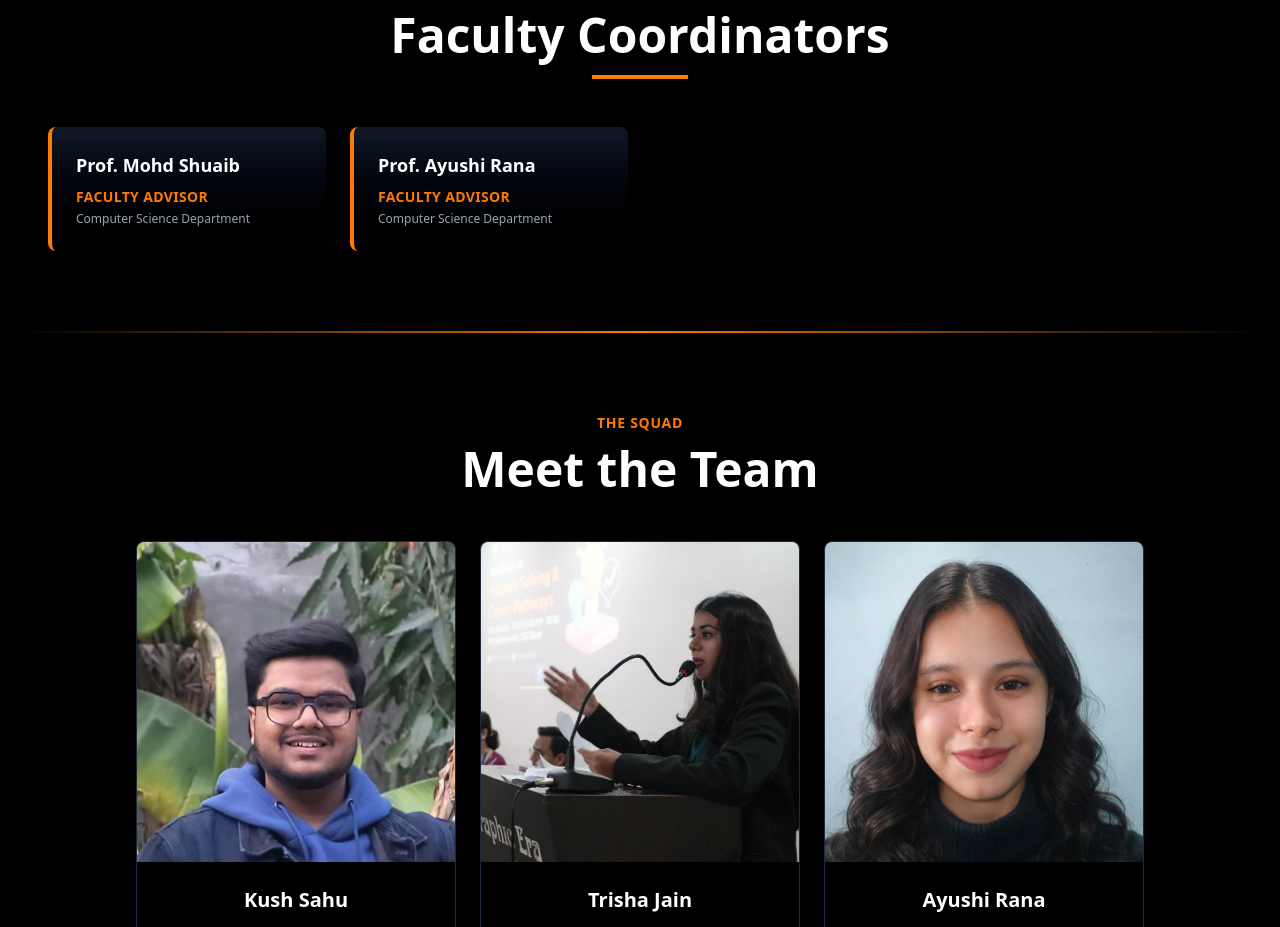
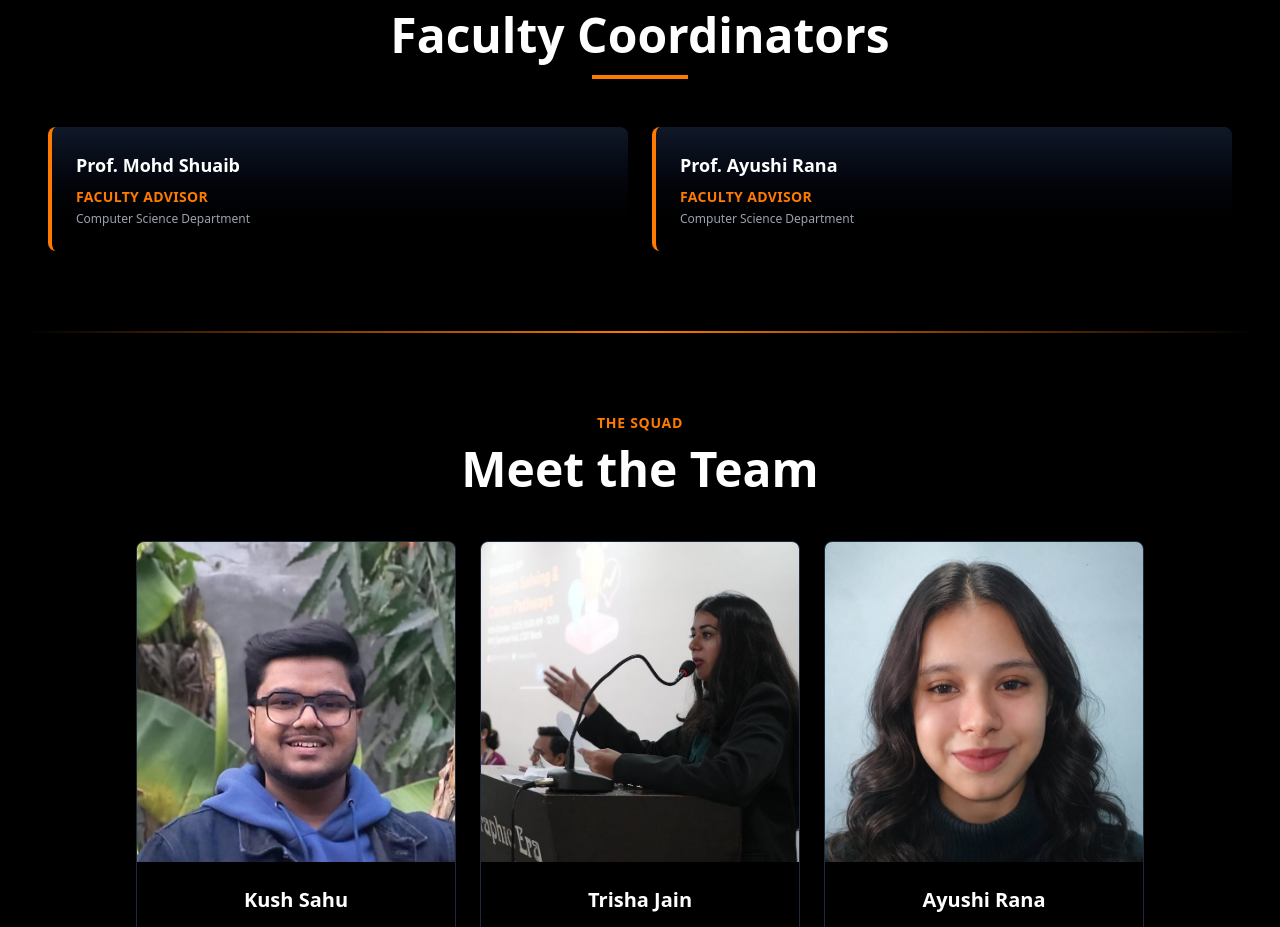
Before and after one commit to TraversalGEU/Traversal, a Next.js app: page / in a window 1280 px wide. Shown: the part 1860-2787 px from the top of the page. Built offline with nearby package versions, Linux system fonts and the light colour scheme.

Commit message:
Update Section5.js

```diff
--- a/app/components/MainSections/Section5.js
+++ b/app/components/MainSections/Section5.js
@@ -17,7 +17,7 @@
         </div>
 
         {/* Faculty Grid */}
-        <div className="grid grid-cols-1 sm:grid-cols-2 lg:grid-cols-4 gap-6">
+        <div className="grid grid-cols-1 sm:grid-cols-2 lg:grid-cols-2 gap-6">
           {facultyData.map((faculty) => (
             <div
               data-aos="fade-up" data-aos-duration="2200"
```
